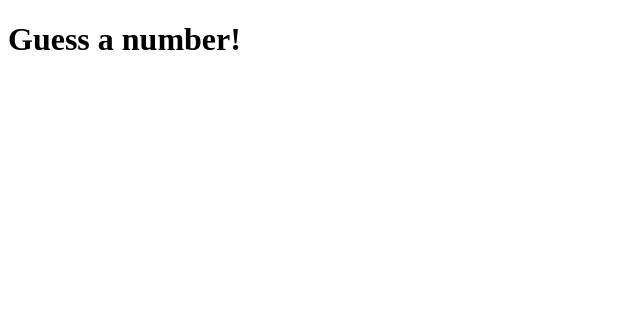
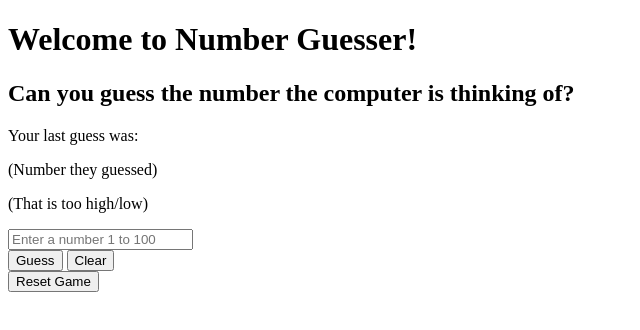
Before and after one commit to kylem038/Number-Guesser, a plain HTML site: page index.html in a window 1280 px wide. Shown: the whole page, without its empty margins (0-640 px from the left). Drawn offline with Linux system fonts and the light colour scheme.

Commit message:
First draft of html done.

```diff
--- a/index.html
+++ b/index.html
@@ -6,7 +6,19 @@
     <link rel="stylesheet" href="style.css" media="screen" title="Styles">
   </head>
   <body>
-    <h1>Guess a number!</h1>
-    <stript src="script.js"></script>
+    <h1>Welcome to Number Guesser!</h1>
+      <h2>Can you guess the number the computer is thinking of?</h2>
+        <div id="guess-display" class="guess-display">
+          <p>Your last guess was:</p>
+          <p id="last-guest" class="last-guess">(Number they guessed)</p>
+          <p id="hing-message">(That is too high/low)</p>
+        </div>
+      <form id="game-controls" class="game-controls">
+        <input type=text id="user-guess" placeholder="Enter a number 1 to 100"><br/>
+        <button id="guess-button">Guess</button>
+        <button id="clear-guess-button">Clear</button><br/>
+        <button id="reset-button">Reset Game</button>
+      </form>
+    <script src="script.js"/>
   </body>
 </html>
```
